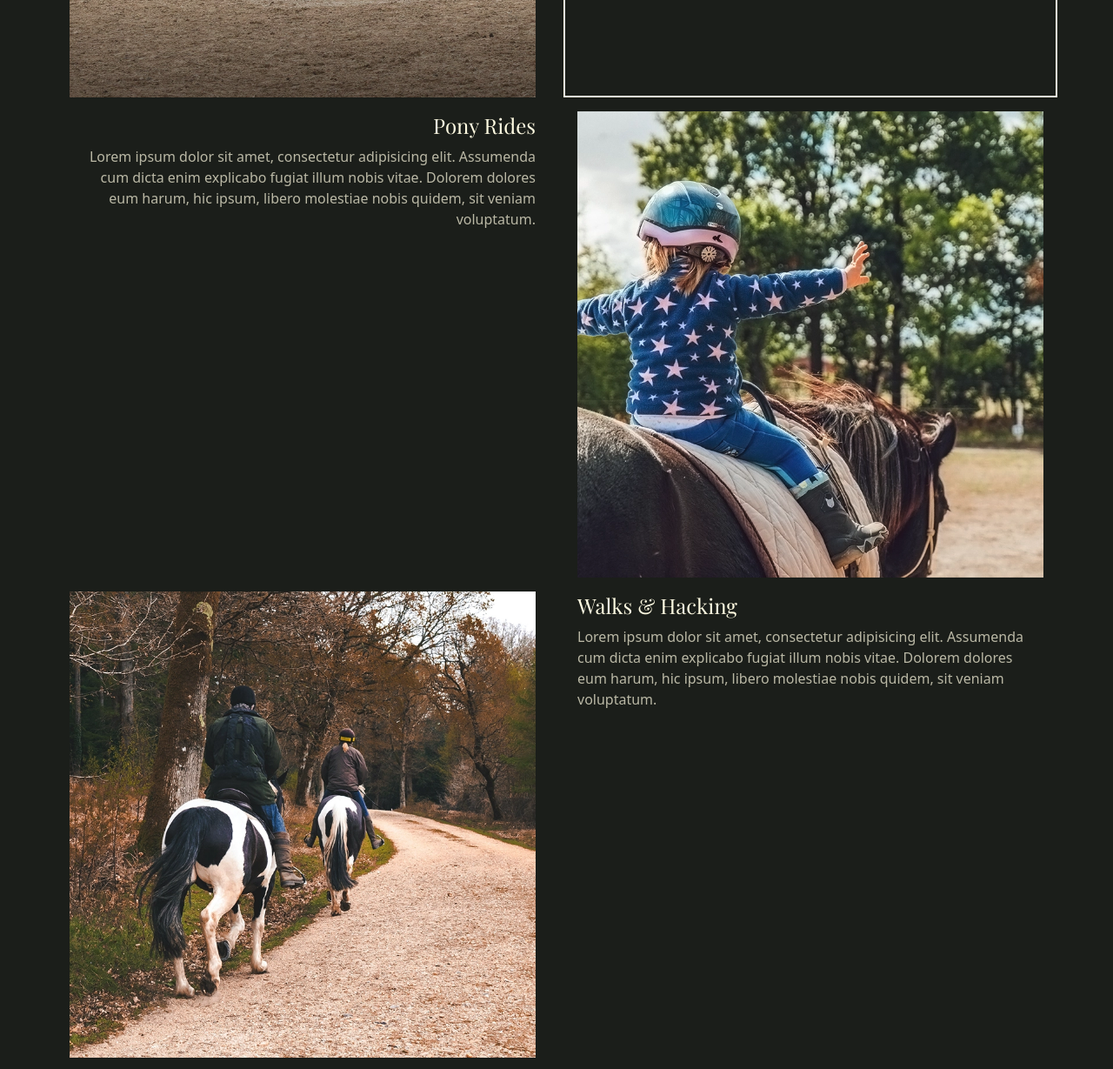
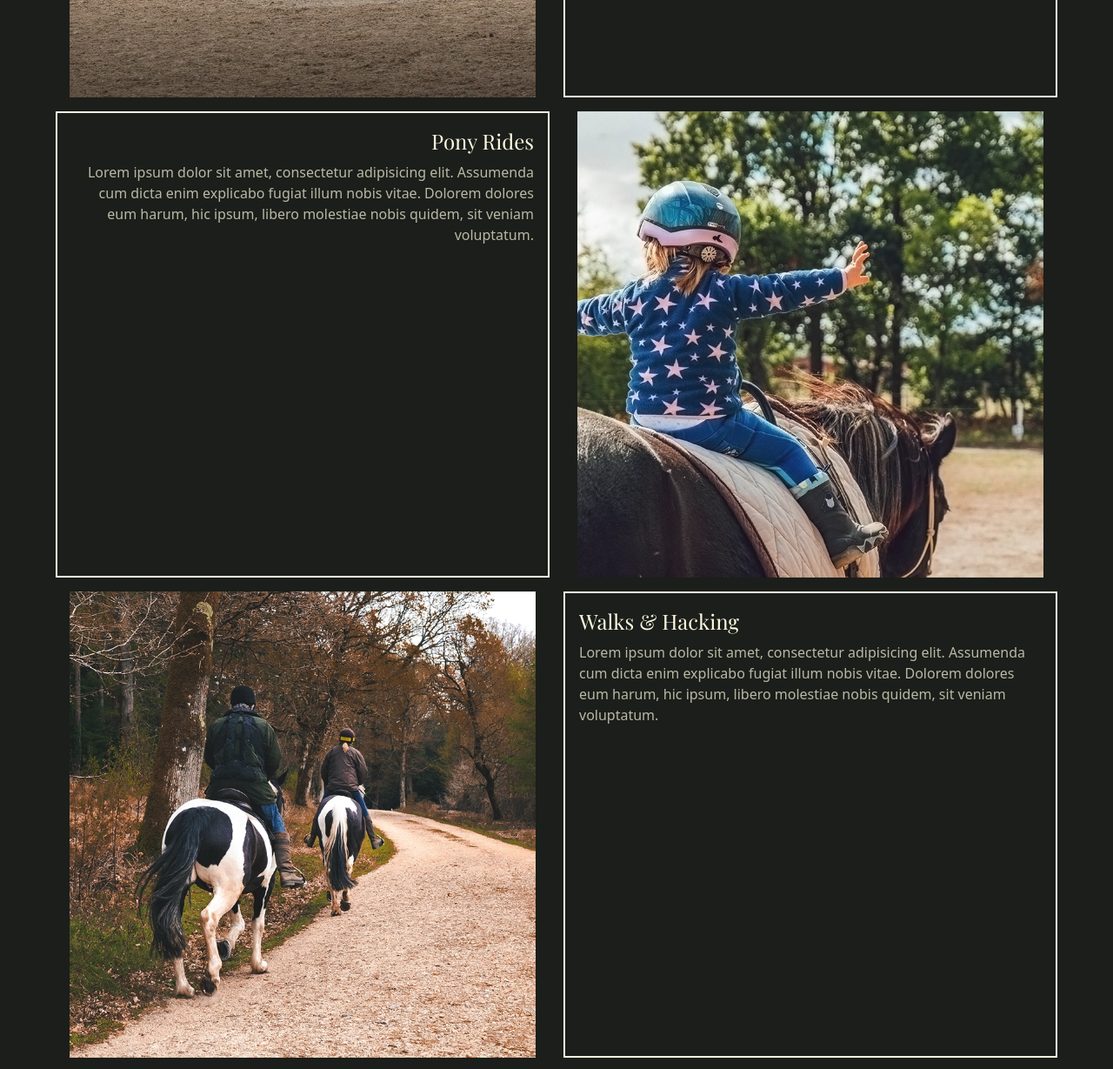
Before and after one commit to kgunessee/WesternGrange, a website: page index.html in a window 1280 px wide. Shown: the part 1240-2469 px from the top of the page at 87% size. Drawn offline with nearby package versions, Linux system fonts and the light colour scheme; a web font is replaced by a local one.

Commit message:
Update scripts in package.json, modify CSS and HTML
The "tw" script in package.json received a NODE_OPTIONS environment variable to prevent potential memory issues. A removal of a padding style in CSS was performed for better consistency. Several changes in HTML were made including addition of borders, padding, and adjustments in the layout to improve presentation.

```diff
--- a/index.html
+++ b/index.html
@@ -97,7 +97,9 @@
         <div class="px-4 md:col-start-2">
           <img src="assets/pony%20riding.webp" alt="" />
         </div>
-        <div class="px-4 md:col-start-1 md:row-start-2 md:text-right">
+        <div
+          class="px-4 md:col-start-1 md:row-start-2 md:border-2 md:border-cornsilk md:p-4 md:text-right"
+        >
           <h3 class="mb-2 font-play-fair text-2xl">Pony Rides</h3>
           <p class="font-source-sans opacity-70">
             Lorem ipsum dolor sit amet, consectetur adipisicing elit. Assumenda
@@ -114,7 +116,7 @@
             alt=""
           />
         </div>
-        <div class="px-4">
+        <div class="px-4 md:border-2 md:border-cornsilk md:p-4">
           <h3 class="mb-2 font-play-fair text-2xl">Walks & Hacking</h3>
           <p class="font-source-sans opacity-70">
             Lorem ipsum dolor sit amet, consectetur adipisicing elit. Assumenda
@@ -126,7 +128,9 @@
         <div class="px-4 md:col-start-2">
           <img src="assets/stables.webp" alt="" />
         </div>
-        <div class="px-4 md:col-start-1 md:row-start-4 md:text-right">
+        <div
+          class="px-4 md:col-start-1 md:row-start-4 md:border-2 md:border-cornsilk md:p-4 md:text-right"
+        >
           <h3 class="mb-2 font-play-fair text-2xl">Livery</h3>
           <p class="font-source-sans opacity-70">
             Lorem ipsum dolor sit amet, consectetur adipisicing elit. Assumenda
--- a/package.json
+++ b/package.json
@@ -5,7 +5,7 @@
   "main": "index.js",
   "scripts": {
     "test": "echo \"Error: no test specified\" && exit 1",
-    "tw": "npx tailwindcss -i ./src/style.css -o ./src/output.css --watch"
+    "tw": "set NODE_OPTIONS=--max-old-space-size=4096 && npx tailwindcss -i ./src/style.css -o ./src/output.css --watch"
   },
   "author": "",
   "license": "ISC",
```
Also changed, not shown: src/output.css.
